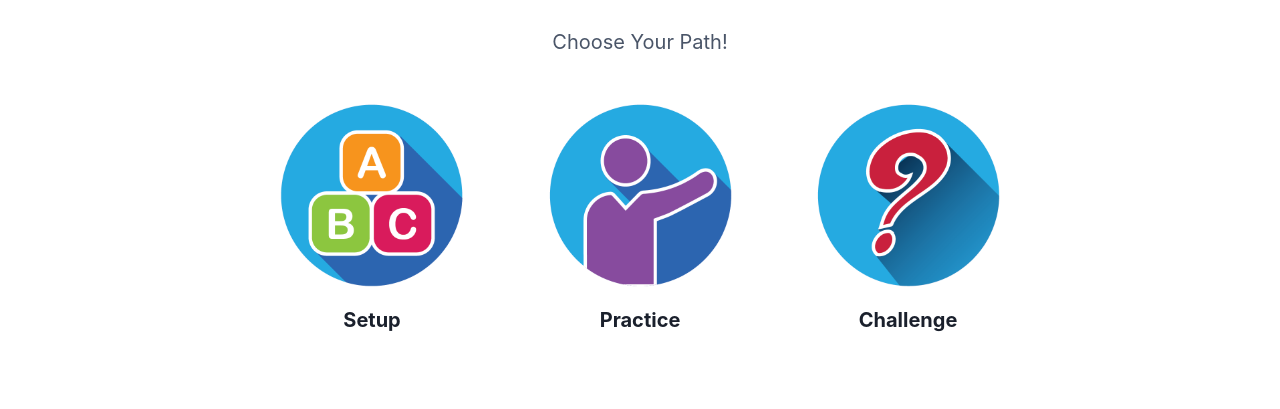
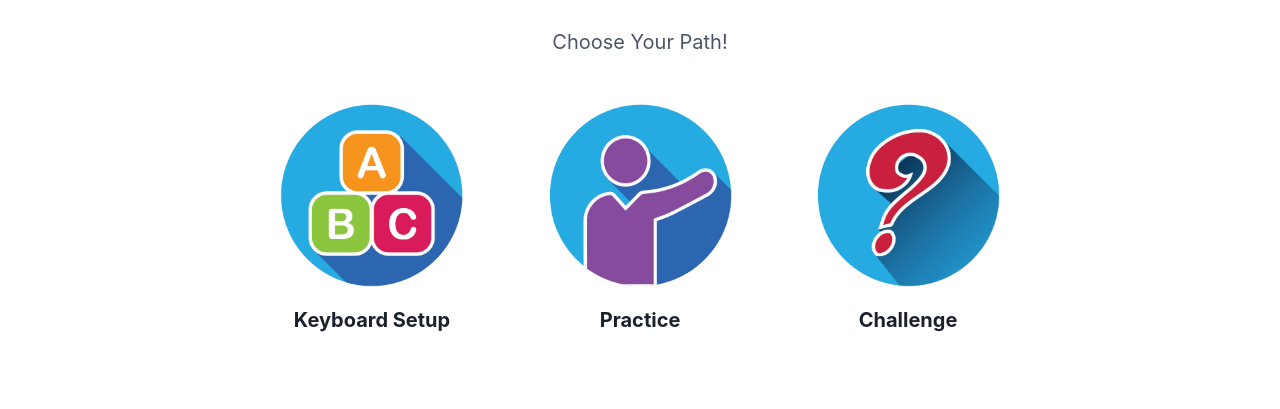
Before and after one commit to JarrodMalkovic/typing-website, a Next.js app in the folder client/: page /menu in a window 1280 px wide. Shown: the part 201-610 px from the top of the page. Built offline with nearby package versions, Linux system fonts and the light colour scheme; no server answers.

Commit message:
Clean up menu/ practice

```diff
--- a/client/src/modules/practice/practice-exercise-button.js
+++ b/client/src/modules/practice/practice-exercise-button.js
@@ -39,7 +39,7 @@ const PracticeExerciseButton = ({ name,img, subExercises,dscrpt }) => {
           <Container padding = "20px" maxW="container.lg" _hover={{
                                   color: "#39aae1",
                                 }}>
-            <Image src = {img} boxSize="150px"/>
+            <Image src = {img} boxSize="160px"/>
             <Text mt="10px" fontWeight =  "bold" fontSize = "xl">{name}</Text>
           </Container>
         </VStack>
--- a/client/src/pages/menu/index.js
+++ b/client/src/pages/menu/index.js
@@ -9,8 +9,6 @@ import {
   Wrap,
   Text,
   Box,
-  WrapItem,
-  Flex,
   useColorModeValue
 } from '@chakra-ui/react';
 
@@ -38,43 +36,46 @@ const Menu = () => {
             Choose Your Path!
         </Text>
 
-          <WrapItem>
+          <Wrap justify = "center">
             <HStack>
+              <Link href="/setup">
+                <a>
                   <Tooltip label = "Set your keyboard to Korean!" placement = "bottom">
                     <Container padding = "20px" maxW="container.lg" _hover={{color: "#39aae1"}}>
-                  <Link href="/setup">
-                    <a>
                       <Image src = "/images/setup.png" boxSize="200px" margin = "10px"/>
-                      <Text mt="10px" textAlign = "center" fontWeight =  "bold" fontSize = "xl">Setup</Text>
+                      <Text mt="10px" textAlign = "center" fontWeight =  "bold" fontSize = "xl">Keyboard Setup</Text>
+                    </Container>
+                  </Tooltip>
                 </a>
               </Link>
+            </HStack>
+
+            <HStack>
+              <Link href="/practice">
+                <a>
+                  <Tooltip label = "Begin practicing your keyboard typing skills!" placement = "bottom">
+                    <Container padding = "20px" maxW="container.lg" _hover={{color: "#39aae1"}}>
+                      <Image src = "/images/practice.png" boxSize="200px" margin = "10px"/>
+                      <Text mt="10px" textAlign = "center" fontWeight =  "bold" fontSize = "xl">Practice</Text>
                     </Container>
                   </Tooltip>
-
-              <Tooltip label = "Begin practicing your keyboard typing skills!" placement = "bottom">
-                <Container padding = "20px" maxW="container.lg" _hover={{color: "#39aae1"}}>
-                  <Link href="/practice">
-                    <a>
-                      <Image src = "/images/practice.png" boxSize="200px" margin = "10px"/>
-                      <Text mt="10px" textAlign = "center" fontWeight =  "bold" fontSize = "xl">Practice</Text>
                 </a>
               </Link>
+            </HStack>
+
+            <HStack>
+              <Link href="/challenge">
+                <a>
+                  <Tooltip label = "Put your typing skills to the ultimate test!" placement = "bottom">
+                    <Container padding = "20px" maxW="container.lg" _hover={{color: "#39aae1"}}>
+                      <Image src = "/images/challenge.png" boxSize="200px" margin = "10px"/>
+                      <Text mt="10px" textAlign = "center" fontWeight =  "bold" fontSize = "xl">Challenge</Text>
                     </Container>
                   </Tooltip>
-
-              <Tooltip label = "Put your typing skills to the ultimate test!" placement = "bottom">
-                <Container padding = "20px" maxW="container.lg" _hover={{color: "#39aae1"}}>
-                  <Link href="/challenge">
-                    <a>
-                      <Image src = "/images/challenge.png" boxSize="200px" margin = "10px"/>
-                      <Text mt="10px" textAlign = "center" fontWeight =  "bold" fontSize = "xl">Challenge</Text>
                 </a>
               </Link>
-                </Container>
-              </Tooltip>
-
             </HStack>
-          </WrapItem>
+          </Wrap>
       </VStack>
     </Box>
   );
```
Lines whose indentation alone changed are shown as unchanged.
